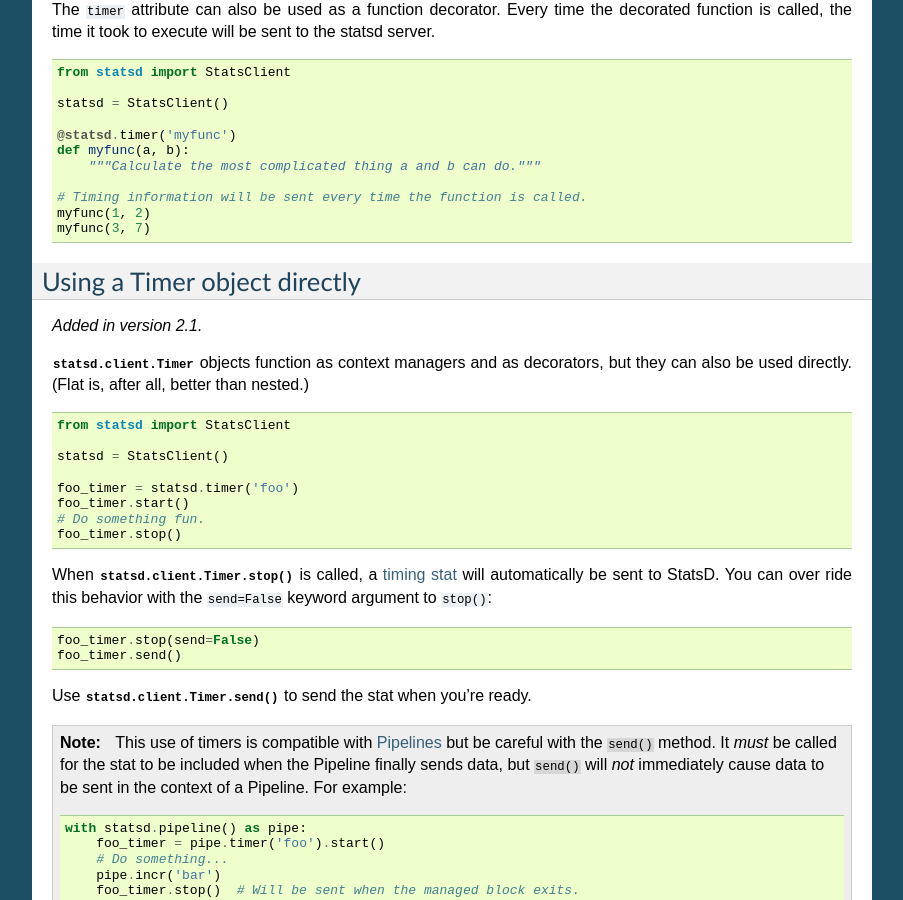
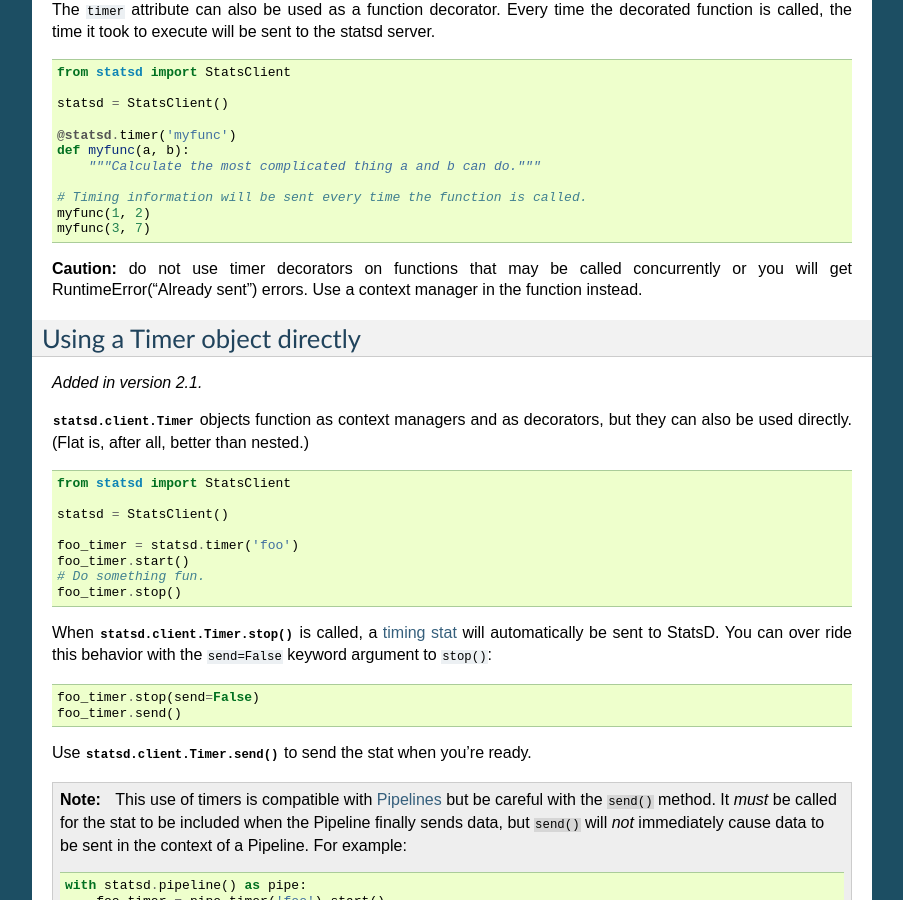
Before and after one commit to jsocol/pystatsd, a Sphinx documentation site: the page built from docs/timing.rst, in a window 1280 px wide and 900 px high, scrolled down 823 px. Shown: the whole window, without its empty margins (198-1101 px from the left). Built offline with Sphinx 7.4.7, drawn with Linux system fonts in a browser that asks for light colours; formulas are drawn with MathJax 3.

Commit message:
warn about RuntimeErrors when using timer decorators on functions that may be called concurrently

```diff
--- a/docs/reference.rst
+++ b/docs/reference.rst
@@ -183,6 +183,10 @@
   this percentage of the time. The statsd server does *not* take the
   sample rate into account for timers.
 
+**Caution:** do not use timer decorators on functions that may be called
+concurrently or you will get RuntimeError("Already sent") errors. Use
+a context manager in the function instead.
+
 
 .. _timer-start:
 
--- a/docs/timing.rst
+++ b/docs/timing.rst
@@ -70,6 +70,10 @@
     myfunc(1, 2)
     myfunc(3, 7)
 
+**Caution:** do not use timer decorators on functions that may be called
+concurrently or you will get RuntimeError("Already sent") errors. Use
+a context manager in the function instead.
+
 
 Using a Timer object directly
 =============================
```
